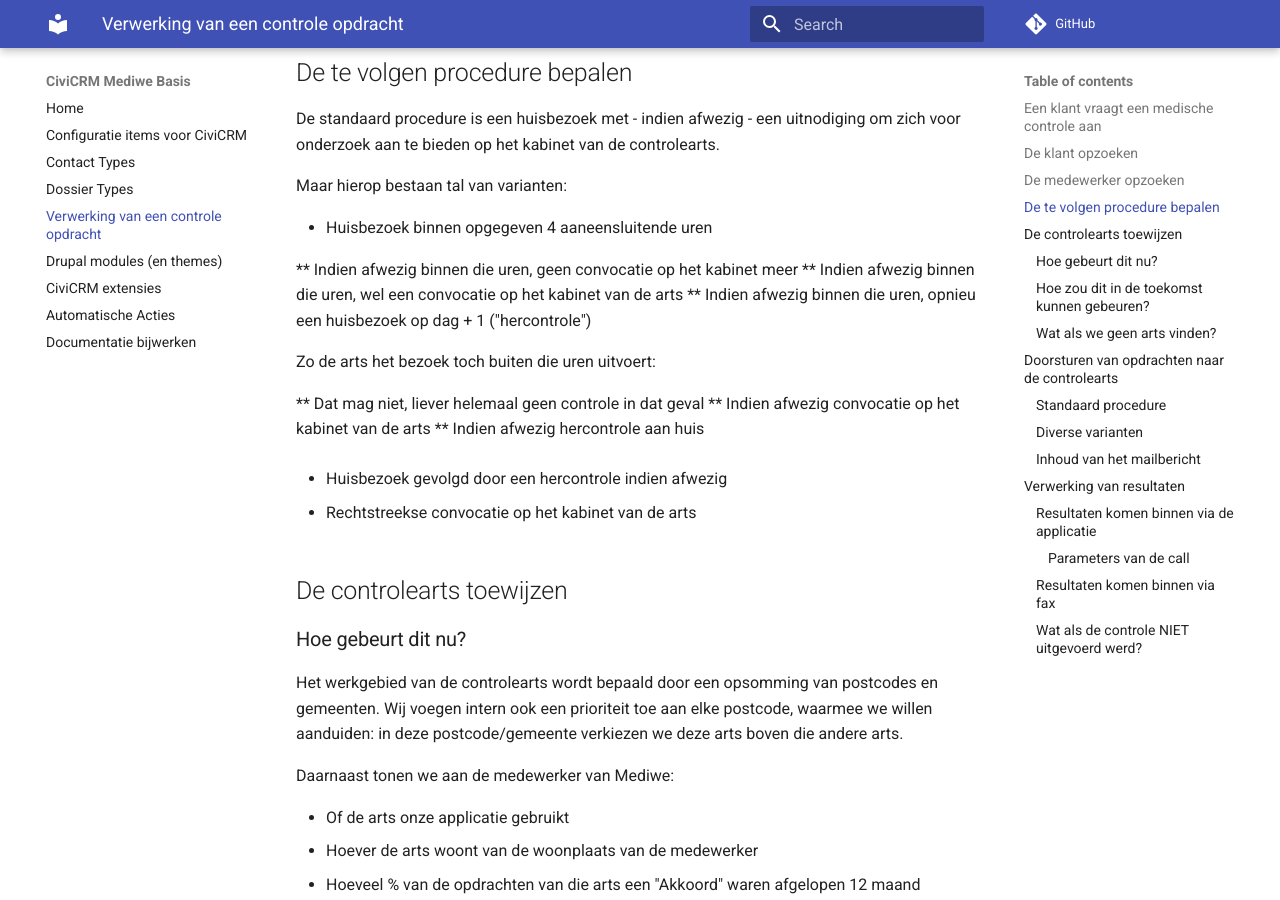
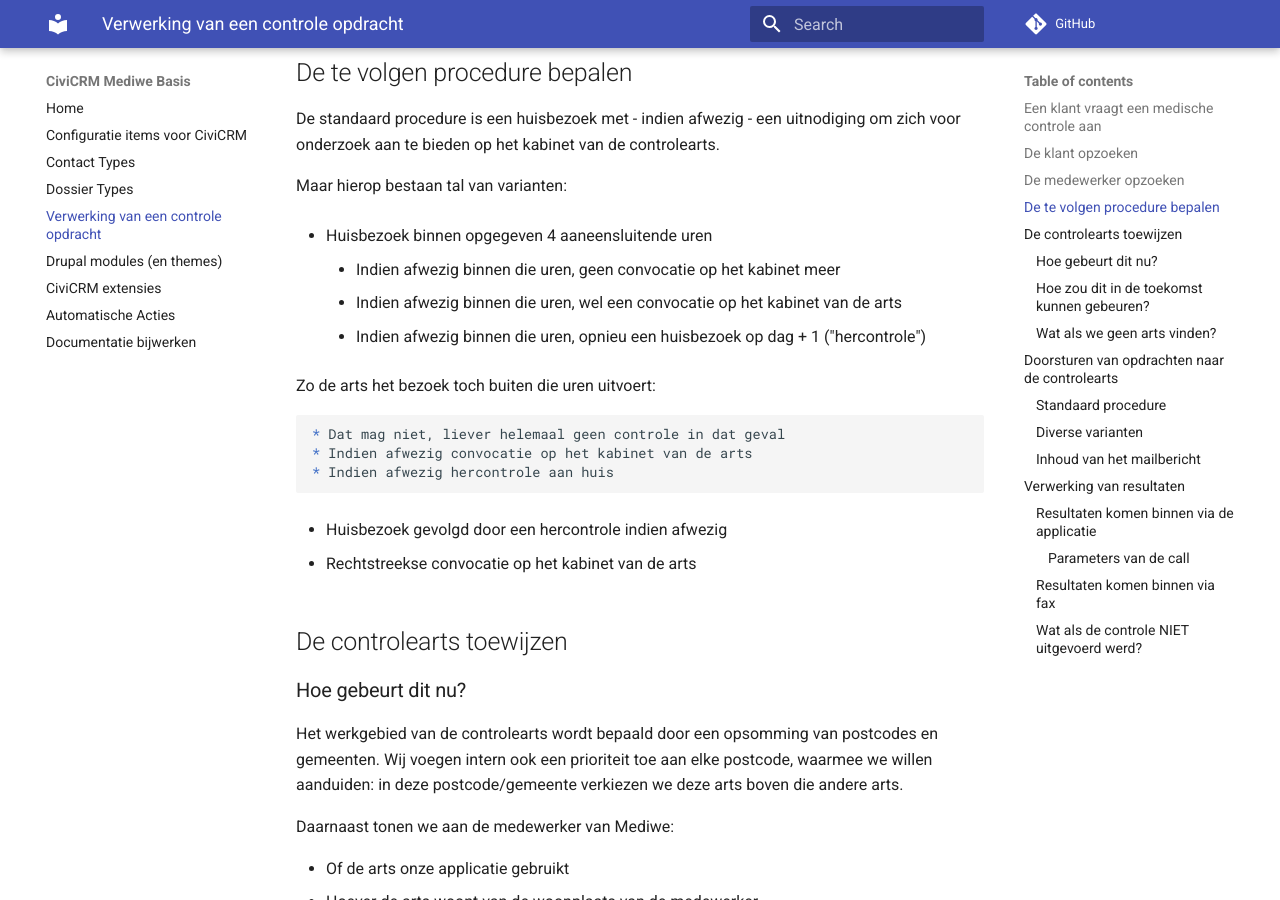
Before and after one commit to CiviCooP/be.mediwe.basis, an MkDocs documentation site: the page built from docs/verwerking_controle.md, in a window 1280 px wide and 900 px high, scrolled down 1135 px. Built offline with MkDocs 1.6.1 and Material for MkDocs 9.7.7, drawn with Linux system fonts in a browser that asks for light colours; comment, search, counter and statistics services are not loaded; old or Windows-style settings are respelled for this version of MkDocs.

Commit message:
indent aanpassen

```diff
--- a/docs/verwerking_controle.md
+++ b/docs/verwerking_controle.md
@@ -46,15 +46,15 @@ Maar hierop bestaan tal van varianten:
 
 * Huisbezoek binnen opgegeven 4 aaneensluitende uren
 
-** Indien afwezig binnen die uren, geen convocatie op het kabinet meer
-** Indien afwezig binnen die uren, wel een convocatie op het kabinet van de arts
-** Indien afwezig binnen die uren, opnieu een huisbezoek op dag + 1 ("hercontrole")
+    * Indien afwezig binnen die uren, geen convocatie op het kabinet meer
+    * Indien afwezig binnen die uren, wel een convocatie op het kabinet van de arts
+    * Indien afwezig binnen die uren, opnieu een huisbezoek op dag + 1 ("hercontrole")
 
 Zo de arts het bezoek toch buiten die uren uitvoert:
 
-** Dat mag niet, liever helemaal geen controle in dat geval
-** Indien afwezig convocatie op het kabinet van de arts
-** Indien afwezig hercontrole aan huis
+    * Dat mag niet, liever helemaal geen controle in dat geval
+    * Indien afwezig convocatie op het kabinet van de arts
+    * Indien afwezig hercontrole aan huis
 
 * Huisbezoek gevolgd door een hercontrole indien afwezig
 
```
